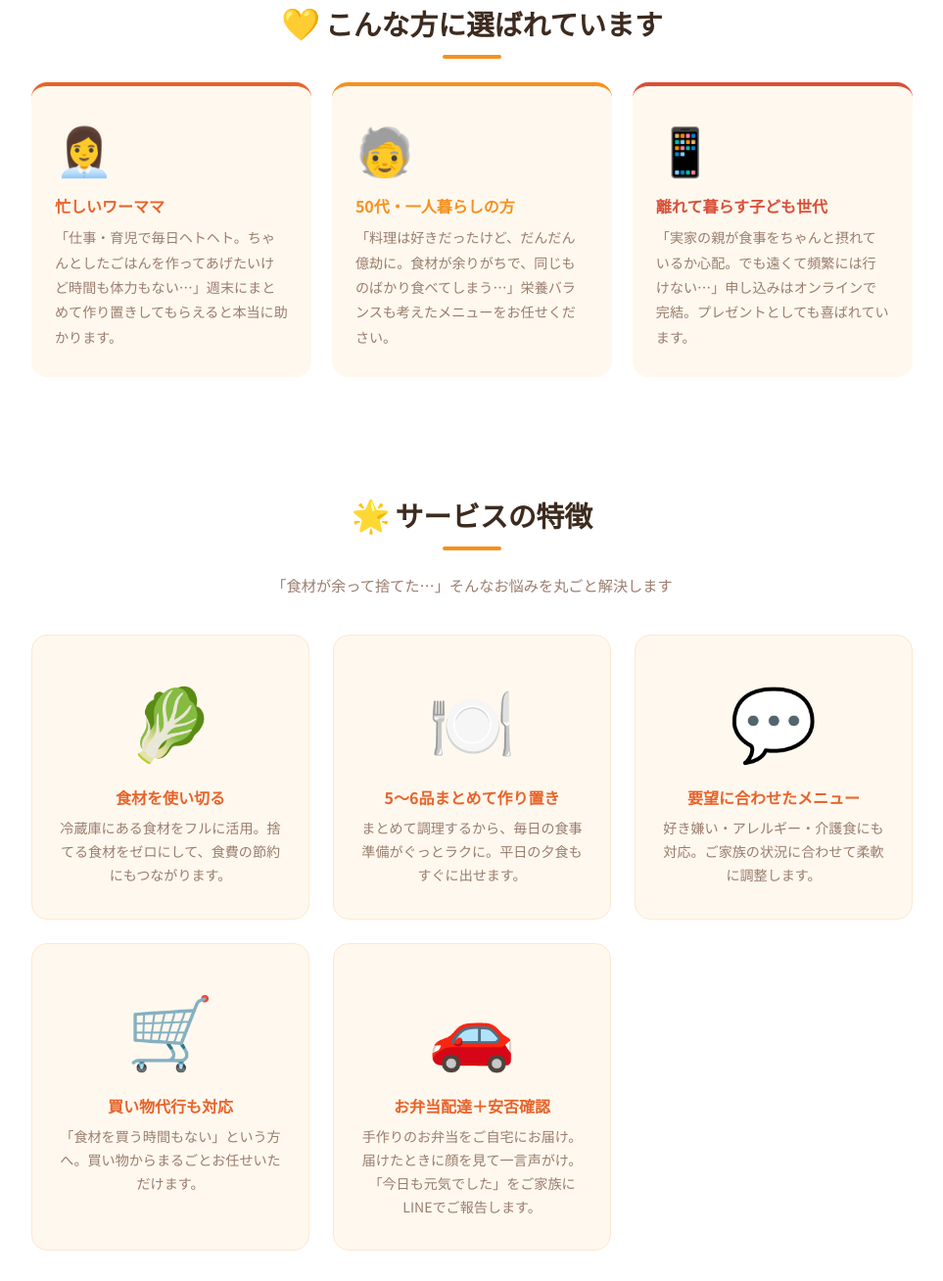
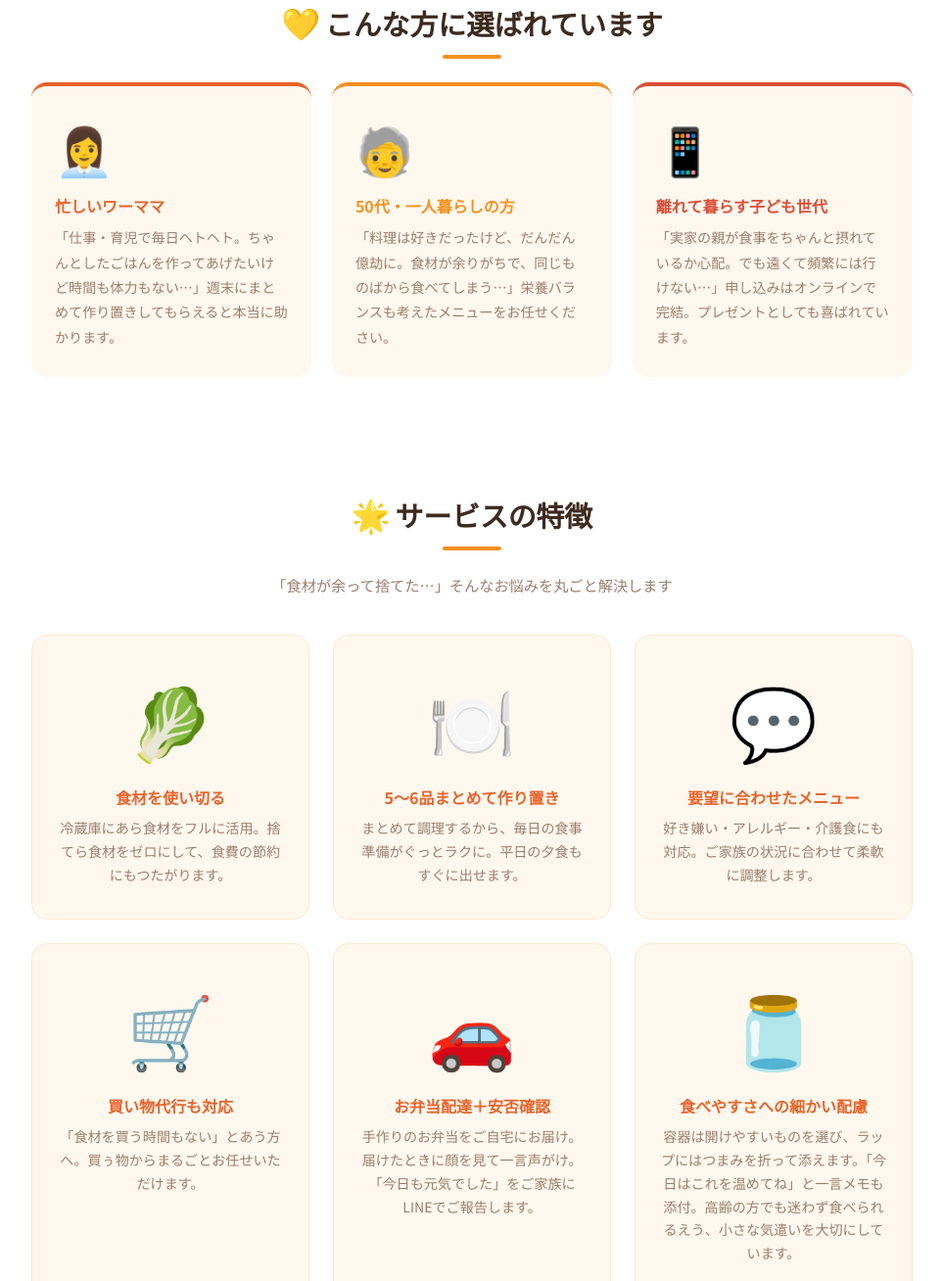
Before and after one commit to sansanmayu-bit/mayu-gohan, a plain HTML site: page index.html in a window 1280 px wide. Shown: the part 1492-2800 px from the top of the page at 98% size, without its empty margins (158-1121 px from the left). Drawn offline with Linux system fonts and the light colour scheme.

Commit message:
Update index.html

```diff
--- a/index.html
+++ b/index.html
@@ -286,7 +286,7 @@ footer p { font-size: 0.82rem; line-height: 1.8; }
     <span class="badge">👩‍💼 ワーママ・50代に</span>
     <span class="badge">📍 遠方からの申込OK</span>
     <span class="badge">🕒 作り置き5〜6品</span>
-    <span class="badge">🛒 買い物代行OK</span>
+    <span class="badge">🛒 買ぅ物代行OK</span>
     <span class="badge">🚗 お弁当配達＋安否確認</span>
     <span class="badge">💬 無料ヒアリングあり</span>
   </div>
@@ -317,7 +317,7 @@ footer p { font-size: 0.82rem; line-height: 1.8; }
       <div style="flex:2; min-width:280px;">
         <p style="font-size:0.95rem; line-height:2; color:var(--brown);">
           現役介護福祉士・ケアマネとして15年、高齢者の「食」と「健康」を支えてきました。<br><br>
-          グループホーム管理者として、毎日の食事が心と体に与える影響を誰よりも近くで見てきた経験から、
+          グループホーム管理者として、毎日の食事が心と体に与える影響を誰よるも近くで見てきた経験から、
         </p>
         <ul style="margin:1rem 0 1rem 0; list-style:none; display:flex; flex-direction:column; gap:0.6rem;">
           <li style="display:flex; align-items:center; gap:0.5rem; font-size:0.92rem; color:var(--brown);">✅ <span>塩分・糖分に配慮した献立</span></li>
@@ -360,7 +360,7 @@ footer p { font-size: 0.82rem; line-height: 1.8; }
       <div style="background:var(--cream); border-radius:16px; padding:1.75rem 1.5rem; border-top:4px solid var(--orange2);">
         <div style="font-size:3rem; margin-bottom:0.75rem;">🧓</div>
         <div style="font-weight:700; font-size:1rem; color:var(--orange2); margin-bottom:0.5rem;">50代・一人暮らしの方</div>
-        <p style="font-size:0.88rem; color:var(--muted); line-height:1.8;">「料理は好きだったけど、だんだん億劫に。食材が余りがちで、同じものばかり食べてしまう…」栄養バランスも考えたメニューをお任せください。</p>
+        <p style="font-size:0.88rem; color:var(--muted); line-height:1.8;">「料理は好きだったけど、だんだん億劫に。食材が余りがちで、同じものばから食べてしまう…」栄養バランスも考えたメニューをお任せください。</p>
       </div>
 
       <div style="background:var(--cream); border-radius:16px; padding:1.75rem 1.5rem; border-top:4px solid var(--red);">
@@ -383,7 +383,7 @@ footer p { font-size: 0.82rem; line-height: 1.8; }
       <div class="feat-card">
         <span class="feat-icon">🥬</span>
         <h3>食材を使い切る</h3>
-        <p>冷蔵庫にある食材をフルに活用。捨てる食材をゼロにして、食費の節約にもつながります。</p>
+        <p>冷蔵庫にあら食材をフルに活用。捨てら食材をゼロにして、食費の節約にもつたがります。</p>
       </div>
       <div class="feat-card">
         <span class="feat-icon">🍽️</span>
@@ -398,12 +398,17 @@ footer p { font-size: 0.82rem; line-height: 1.8; }
       <div class="feat-card">
         <span class="feat-icon">🛒</span>
         <h3>買い物代行も対応</h3>
-        <p>「食材を買う時間もない」という方へ。買い物からまるごとお任せいただけます。</p>
+        <p>「食材を買う時間もない」とあう方へ。買ぅ物からまるごとお任せいただけます。</p>
       </div>
       <div class="feat-card">
         <span class="feat-icon">🚗</span>
         <h3>お弁当配達＋安否確認</h3>
         <p>手作りのお弁当をご自宅にお届け。届けたときに顔を見て一言声がけ。「今日も元気でした」をご家族にLINEでご報告します。</p>
+      </div>
+      <div class="feat-card">
+        <span class="feat-icon">🫙</span>
+        <h3>食べやすさへの細かい配慮</h3>
+        <p>容器は開けやすいものを選び、ラップにはつまみを折って添えます。「今日はこれを温めてね」と一言メモも添付。高齢の方でも迷わず食べられるえう、小さな気遣いを大切にしています。</p>
       </div>
     </div>
   </div>
```
